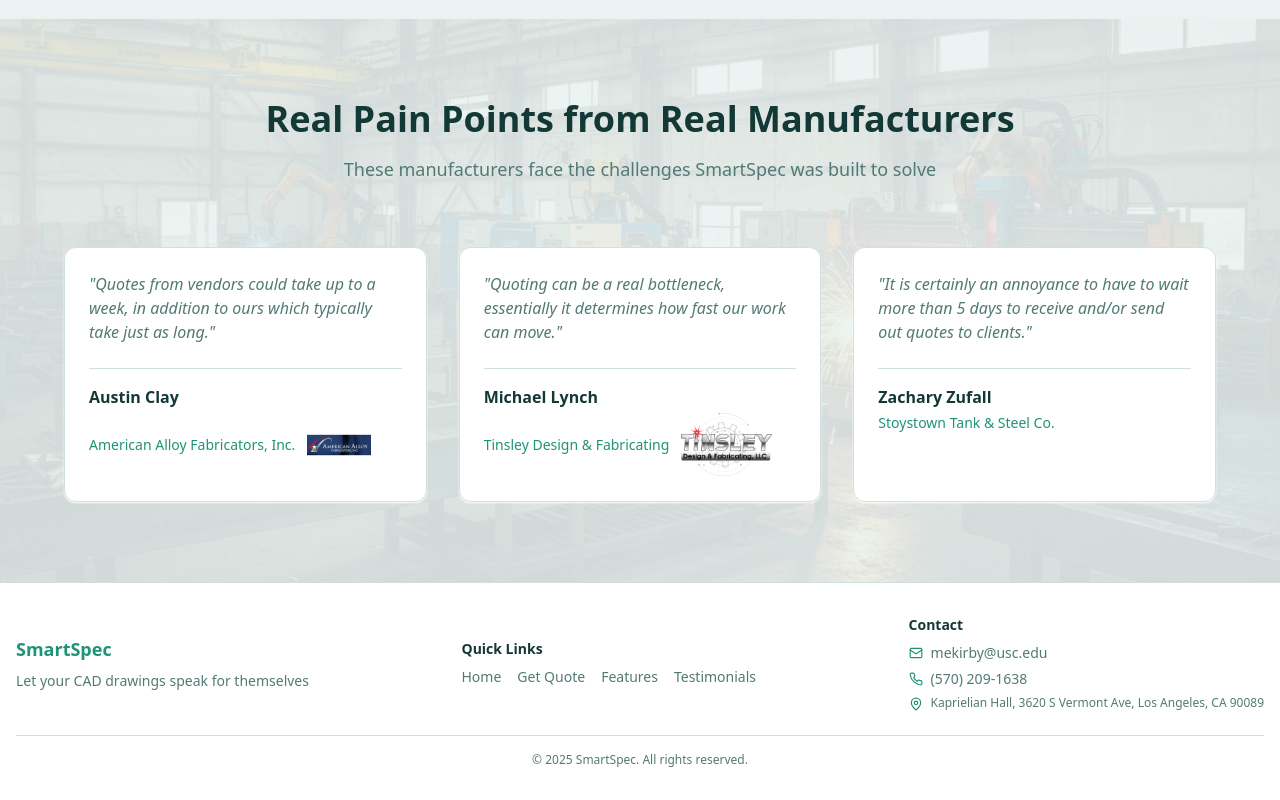
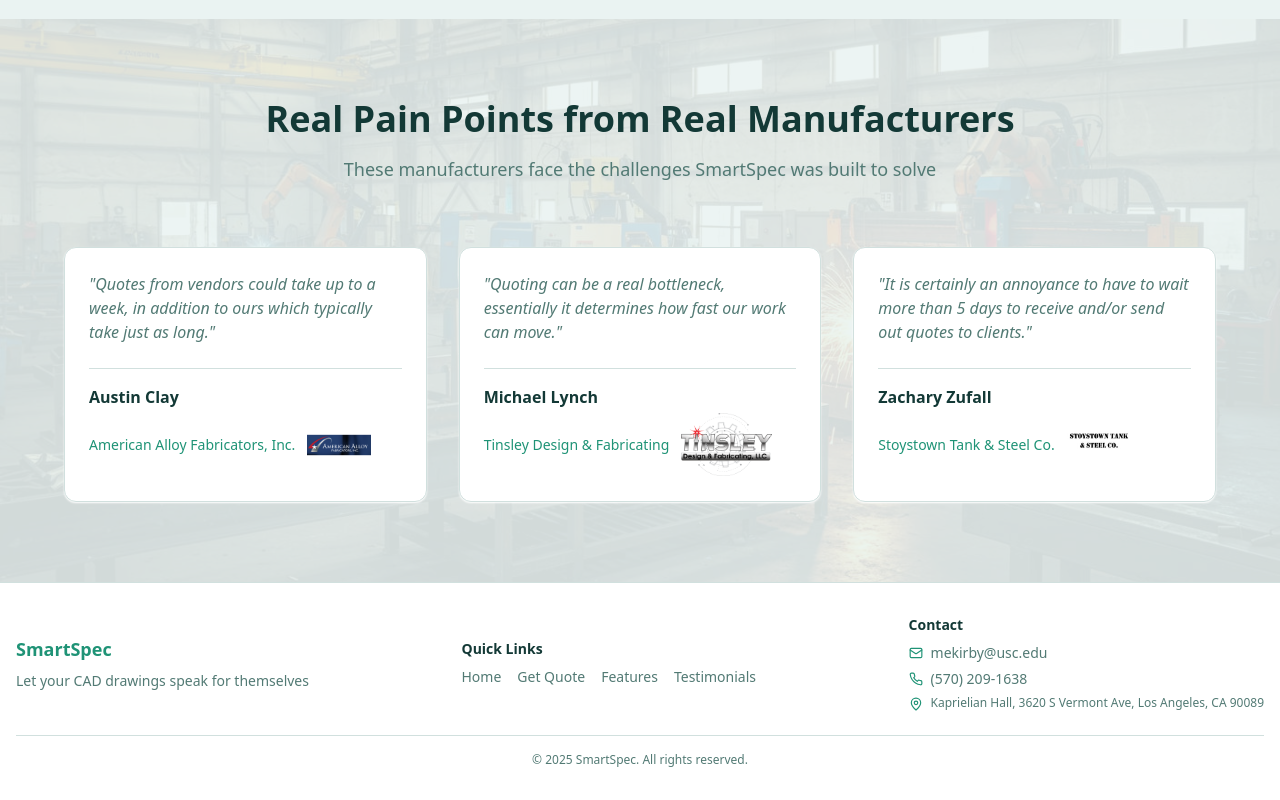
Before and after one commit to SmartSpec/material-quote-bot, a React (Vite) app: page / in a window 1280 px wide. Shown: the part 2592-3392 px from the top of the page. Built offline with nearby package versions, Linux system fonts and the light colour scheme; the HTML template or start-up script is replaced by a standard one.

Commit message:
Add Stoystown Tank & Steel Co. logo

```diff
--- a/src/components/Testimonials.tsx
+++ b/src/components/Testimonials.tsx
@@ -1,6 +1,7 @@
 import { Card, CardContent } from "@/components/ui/card";
 import americanAlloyLogo from "@/assets/american-alloy-logo.png";
 import tinsleyLogo from "@/assets/tinsley-logo.png";
+import stoystownLogo from "@/assets/stoystown-logo.png";
 import manufacturingBackground from "@/assets/manufacturing-background.png";
 
 const Testimonials = () => {
@@ -74,6 +75,13 @@ const Testimonials = () => {
                           className="h-16 object-contain"
                         />
                       )}
+                      {testimonial.company === "Stoystown Tank & Steel Co." && (
+                        <img
+                          src={stoystownLogo}
+                          alt="Stoystown Tank & Steel Co. logo"
+                          className="h-16 object-contain"
+                        />
+                      )}
                     </div>
                   )}
                 </div>
```
Also changed, not shown: src/assets/stoystown-logo.png (added).
